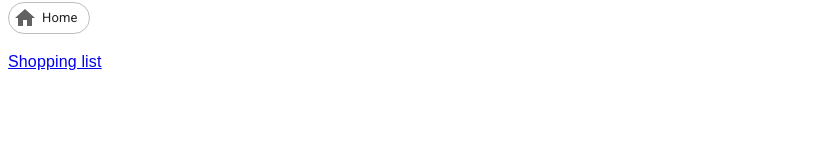
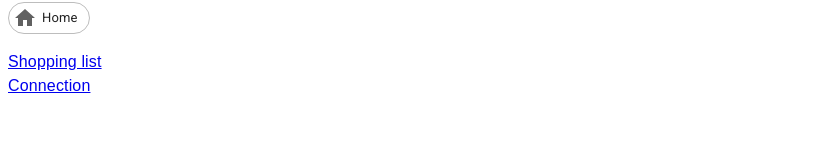
Before and after one commit to AlexCFs/React-activ, a React (Create React App) app: page / in a window 1280 px wide. Shown: the part 129-293 px from the top of the page, without its empty margins (0-837 px from the left). Built offline with nearby package versions, Linux system fonts and the light colour scheme.

Commit message:
link connection

```diff
--- a/src/App.js
+++ b/src/App.js
@@ -28,6 +28,7 @@ export default function App() {
         <Routes>
           <Route path="/" element={<Home />} />
           <Route path="/shopping-list" element={<ShoppingList />} />
+          <Route path="/Connection" element={<Connection />} />
         </Routes>
       </Box>
     </div>
--- a/src/Home.js
+++ b/src/Home.js
@@ -7,6 +7,7 @@ class Home extends React.Component {
     return (
       <Box sx={{ display: "flex", flexDirection: "column" }}>
         <Link to="/shopping-list">Shopping list</Link>
+        <Link to="/Connection">Connection</Link>
       </Box>
     );
   }
```
